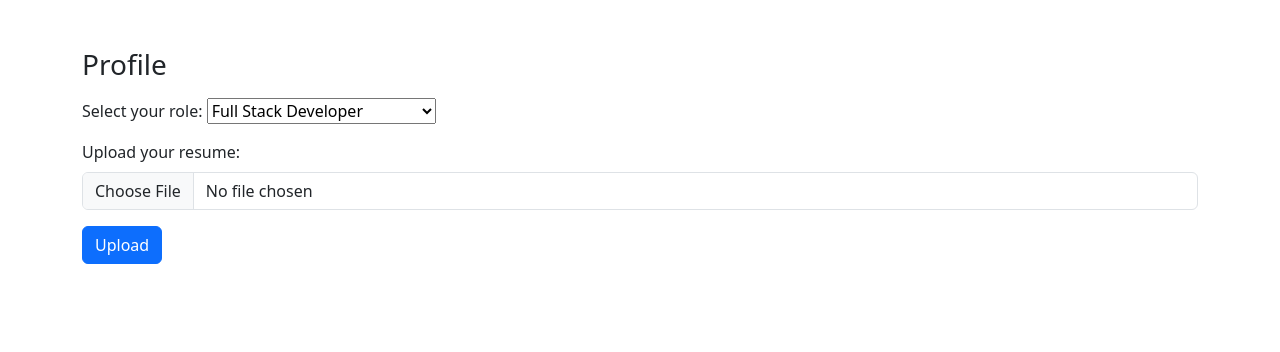
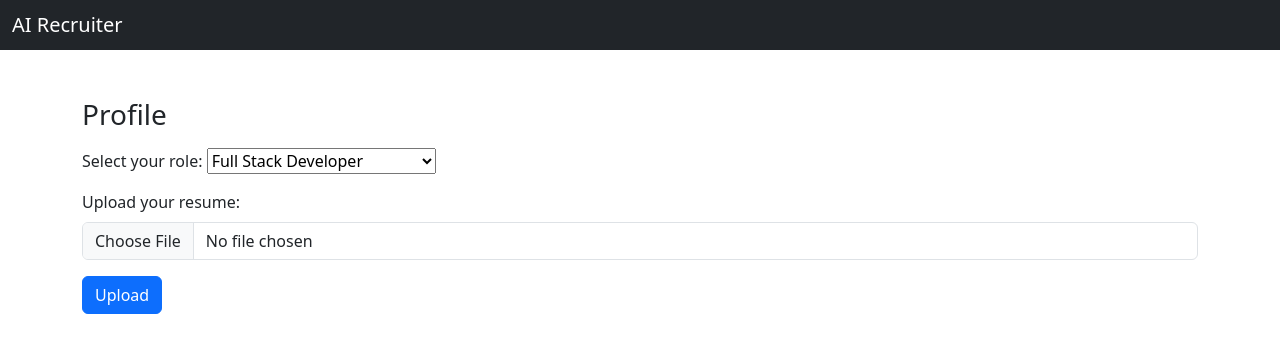
Before and after one commit to sid-38/ai-recruiter, a plain HTML site: page frontend/index.html in a window 1280 px wide. Drawn offline with nearby package versions, Linux system fonts and the light colour scheme.

Commit message:
Navbar added

```diff
--- a/frontend/index.html
+++ b/frontend/index.html
@@ -11,7 +11,11 @@
   <script src="index.js"></script>
 </head>
 <body>
-
+<nav class="navbar navbar-dark bg-dark">
+  <div class="container-fluid">
+    <span class="navbar-brand mb-0 h1">AI Recruiter</span>
+  </div>
+</nav>
 <div class="container mt-5">
   <div id="resume-upload-div">
     <h3 class="mb-3">Profile</h3>
```
